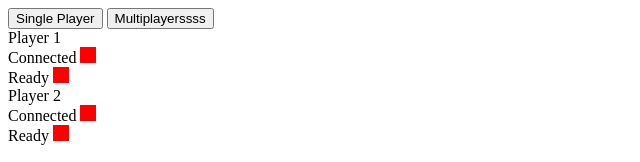
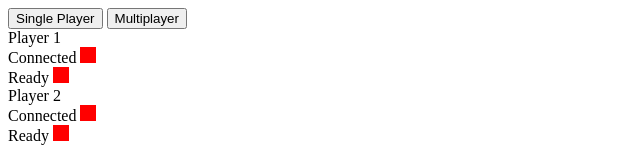
Before and after one commit to omnivera/battleship, a website: page public/index.html in a window 1280 px wide. Shown: the top 162 px of the page, 0-640 px from the left. Drawn offline with nearby package versions, Linux system fonts and the light colour scheme.

Commit message:
Update index.html

```diff
--- a/public/index.html
+++ b/public/index.html
@@ -10,7 +10,7 @@
   <body>
 
     <button id="singlePlayerButton">Single Player</button>
-    <button id="multiPlayerButton">Multiplayerssss</button>
+    <button id="multiPlayerButton">Multiplayer</button>
 
     <div class="player p1">
       Player 1
```
